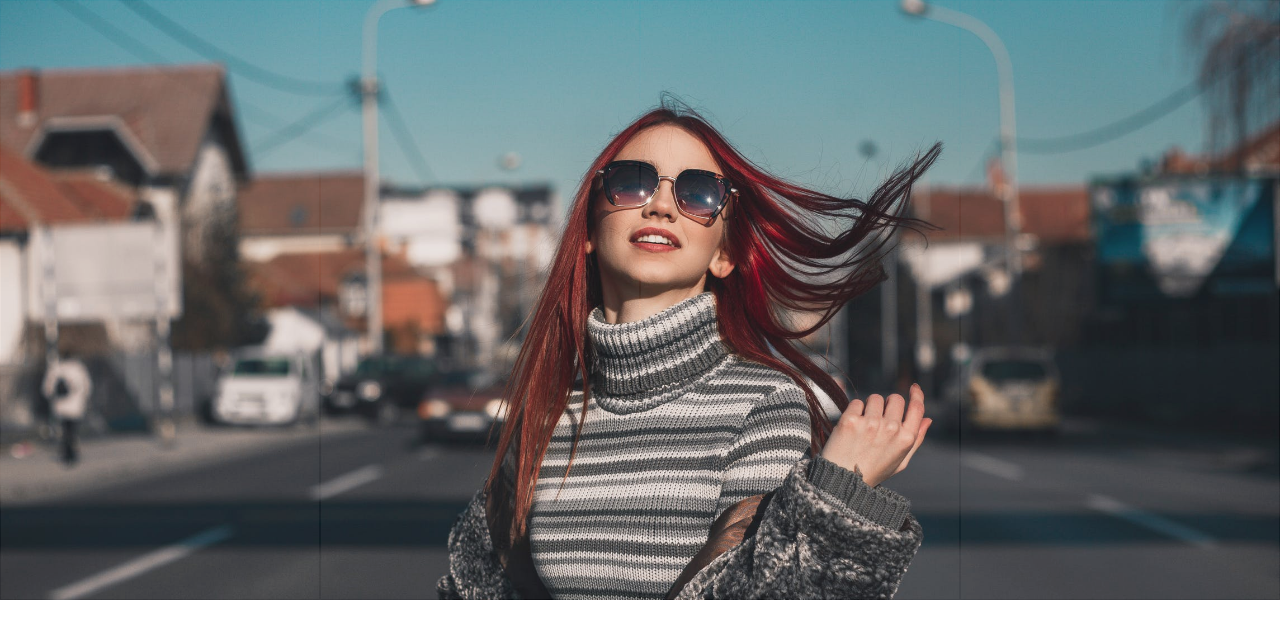
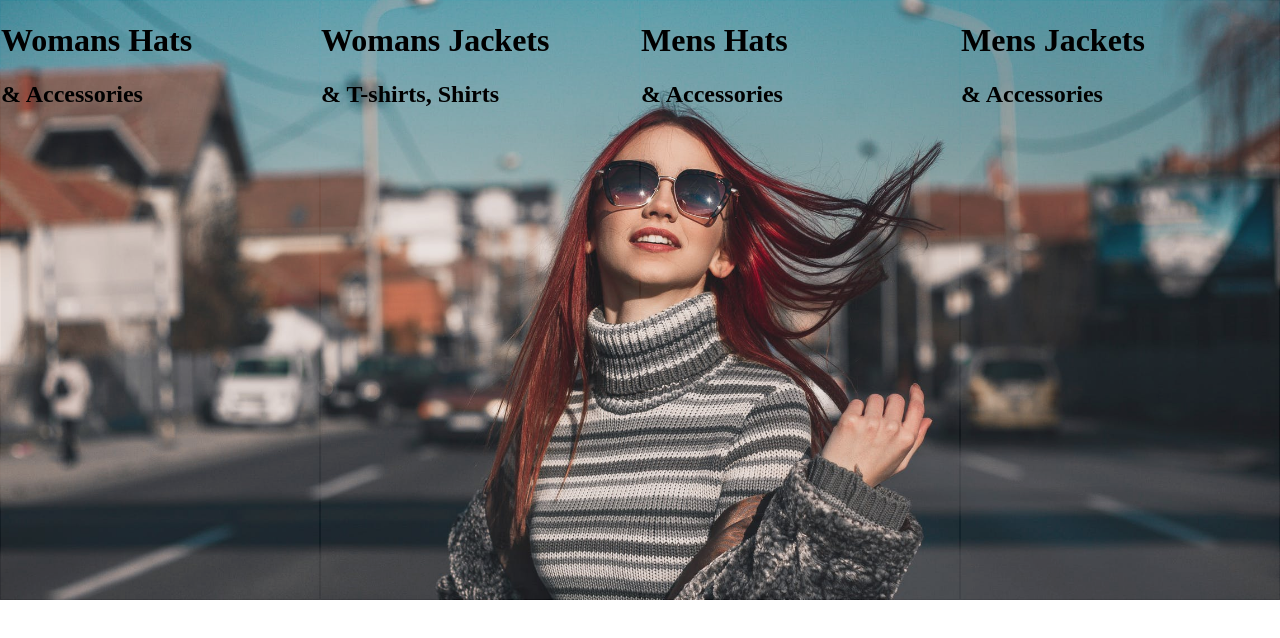
Before and after one commit to rovercode1/box-project, a website: page index.html in a window 1280 px wide. Drawn offline with Linux system fonts and the light colour scheme.

Commit message:
Box content added

```diff
--- a/index.html
+++ b/index.html
@@ -5,22 +5,43 @@
   <meta name="viewport" content="width=device-width, initial-scale=1.0">
   <meta http-equiv="X-UA-Compatible" content="ie=edge">
   <title>Box</title>
+  <link href="https://fonts.googleapis.com/css?family=Gothic+A1:300,700" rel="stylesheet">
   <link rel="stylesheet" href="style.css">
 </head>
 <body>
 
 <div class="contain";>
   <div class="outside">
-    <div class="in";></div>
+    <div class="in";>
+      <div class="inner-text">
+        <h1>Womans Hats</h1>
+        <h2>& Accessories</h2>
+      </div>
+    </div>
   </div>
   <div class="outside">
-    <div class="in";></div>
+    <div class="in";>
+      <div class="inner-text">
+        <h1>Womans Jackets</h1>
+        <h2>& T-shirts, Shirts</h2>
+      </div>
+    </div>
   </div>
   <div class="outside">
-    <div class="in";></div>
+    <div class="in";>
+      <div class="inner-text">
+        <h1>Mens Hats</h1>
+        <h2>& Accessories</h2>
+      </div>
+    </div>
   </div>
   <div class="outside">
-    <div class="in";></div>
+    <div class="in";>
+      <div class="inner-text">
+        <h1>Mens Jackets</h1>
+        <h2>& Accessories</h2>
+      </div>
+    </div>
   </div>
 </div>
 
```
